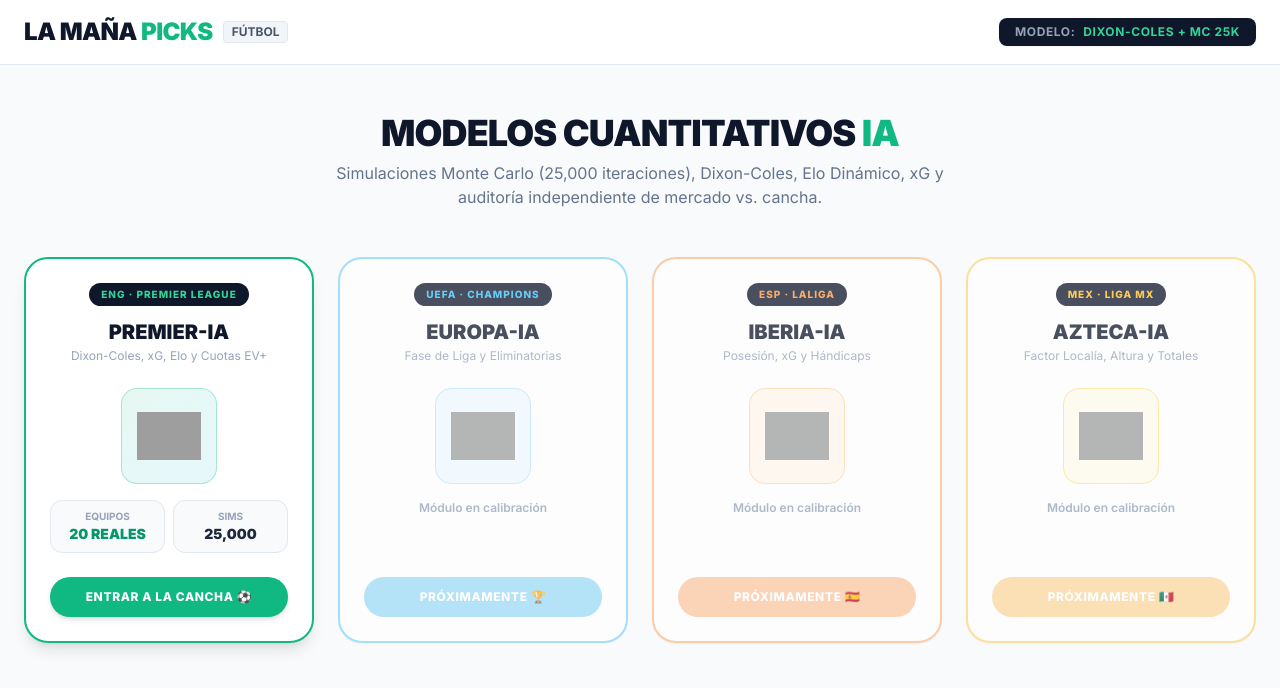
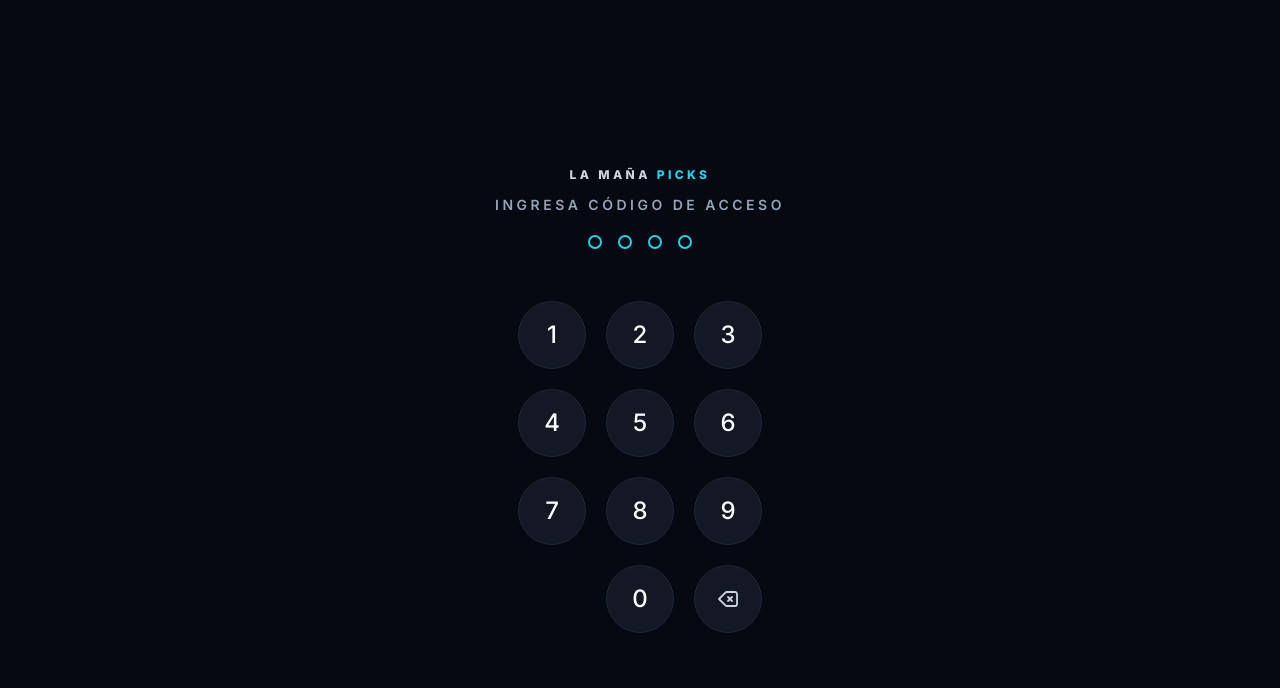
Before and after one commit to STATICXPIKS/La-Mana-Piks-Futbol-Web, a plain HTML site: page index.html in a window 1280 px wide. Drawn offline with nearby package versions, Linux system fonts and the light colour scheme; grey boxes are pictures that could not be loaded.

Commit message:
Update index.html

```diff
--- a/index.html
+++ b/index.html
@@ -11,25 +11,106 @@
     .cyan-glow { box-shadow: 0 0 18px rgba(6, 182, 212, 0.45); }
     .card-dark { background: linear-gradient(180deg, #0b1120 0%, #070b14 100%); border: 1px solid #1e293b; }
     .card-dark:hover { border-color: rgba(6, 182, 212, 0.55); }
+    .pin-btn {
+      width: 68px;
+      height: 68px;
+      border-radius: 9999px;
+      background-color: #131824;
+      border: 1px solid #1f2737;
+      color: #f8fafc;
+      font-size: 1.5rem;
+      font-weight: 500;
+      display: flex;
+      align-items: center;
+      justify-content: center;
+      transition: all 0.15s ease;
+      user-select: none;
+    }
+    .pin-btn:hover {
+      background-color: #1c2436;
+      border-color: rgba(34, 211, 238, 0.5);
+      box-shadow: 0 0 14px rgba(34, 211, 238, 0.25);
+    }
+    .pin-btn:active {
+      transform: scale(0.93);
+      background-color: #22d3ee;
+      color: #050811;
+    }
+    @keyframes shake {
+      0%, 100% { transform: translateX(0); }
+      20%, 60% { transform: translateX(-8px); }
+      40%, 80% { transform: translateX(8px); }
+    }
+    .animate-shake { animation: shake 0.35s ease-in-out; }
   </style>
 </head>
-<body class="bg-slate-50 text-slate-900 min-h-screen transition-colors duration-300" id="appBody">
+<body class="bg-slate-50 text-slate-900 min-h-screen overflow-hidden" id="appBody">
 
-  <!-- ==================== VISTA 1: HUB PRINCIPAL DE LIGAS (ESTILO IMAGEN 5) ==================== -->
+  <!-- ==================== PANTALLA DE ACCESO PIN (7766) ==================== -->
+  <div id="lockScreen" class="fixed inset-0 z-[100] bg-[#060911] flex flex-col items-center justify-center p-6">
+    <div class="text-center mb-6">
+      <div class="text-xs font-extrabold uppercase tracking-[0.28em] text-slate-300">
+        LA MAÑA <span class="text-cyan-400">PICKS</span>
+      </div>
+      <h2 class="text-xs sm:text-sm font-semibold uppercase tracking-[0.25em] text-slate-400 mt-3">
+        INGRESA CÓDIGO DE ACCESO
+      </h2>
+
+      <!-- 4 Círculos Indicadores Cian -->
+      <div id="pinDotsContainer" class="flex items-center justify-center gap-4 mt-5">
+        <span id="dot-0" class="w-3.5 h-3.5 rounded-full border-2 border-cyan-400 transition-all duration-150"></span>
+        <span id="dot-1" class="w-3.5 h-3.5 rounded-full border-2 border-cyan-400 transition-all duration-150"></span>
+        <span id="dot-2" class="w-3.5 h-3.5 rounded-full border-2 border-cyan-400 transition-all duration-150"></span>
+        <span id="dot-3" class="w-3.5 h-3.5 rounded-full border-2 border-cyan-400 transition-all duration-150"></span>
+      </div>
+
+      <p id="pinErrorText" class="h-4 text-[11px] font-bold tracking-wider uppercase text-rose-400 mt-3 opacity-0 transition-opacity">
+        CÓDIGO INCORRECTO
+      </p>
+    </div>
+
+    <!-- Teclado Numérico Circular -->
+    <div class="grid grid-cols-3 gap-4 sm:gap-5">
+      <button type="button" onclick="presionarDigito('1')" class="pin-btn">1</button>
+      <button type="button" onclick="presionarDigito('2')" class="pin-btn">2</button>
+      <button type="button" onclick="presionarDigito('3')" class="pin-btn">3</button>
+
+      <button type="button" onclick="presionarDigito('4')" class="pin-btn">4</button>
+      <button type="button" onclick="presionarDigito('5')" class="pin-btn">5</button>
+      <button type="button" onclick="presionarDigito('6')" class="pin-btn">6</button>
+
+      <button type="button" onclick="presionarDigito('7')" class="pin-btn">7</button>
+      <button type="button" onclick="presionarDigito('8')" class="pin-btn">8</button>
+      <button type="button" onclick="presionarDigito('9')" class="pin-btn">9</button>
+
+      <div></div>
+      <button type="button" onclick="presionarDigito('0')" class="pin-btn">0</button>
+      <button type="button" onclick="borrarDigito()" class="pin-btn" aria-label="Borrar">
+        <svg xmlns="http://www.w3.org/2000/svg" class="w-6 h-6 text-slate-300" fill="none" viewBox="0 0 24 24" stroke="currentColor" stroke-width="1.8">
+          <path stroke-linecap="round" stroke-linejoin="round" d="M12 14l2-2m0 0l2-2m-2 2l-2-2m2 2l2 2M3 12l6.414 6.414a2 2 0 001.414.586H19a2 2 0 002-2V7a2 2 0 00-2-2h-8.172a2 2 0 00-1.414.586L3 12z" />
+        </svg>
+      </button>
+    </div>
+  </div>
+
+  <!-- ==================== VISTA 1: HUB PRINCIPAL DE LIGAS ==================== -->
   <div id="viewHub" class="min-h-screen flex flex-col">
-    <!-- Navbar Blanco Superior -->
     <nav class="bg-white border-b border-slate-200 px-6 py-4 flex items-center justify-between">
       <div class="flex items-center gap-2.5">
         <span class="text-2xl font-black tracking-tight text-slate-900">LA MAÑA <span class="text-emerald-500">PICKS</span></span>
         <span class="text-xs font-bold uppercase px-2 py-0.5 rounded bg-slate-100 text-slate-600 border border-slate-200">FÚTBOL</span>
       </div>
-      <div class="bg-slate-900 text-white px-4 py-1.5 rounded-lg text-xs font-bold tracking-wider flex items-center gap-2 shadow-sm">
-        <span class="text-slate-400">MODELO:</span>
-        <span class="text-emerald-400">DIXON-COLES + MC 25K</span>
+      <div class="flex items-center gap-2">
+        <div class="bg-slate-900 text-white px-4 py-1.5 rounded-lg text-xs font-bold tracking-wider hidden sm:flex items-center gap-2 shadow-sm">
+          <span class="text-slate-400">MODELO:</span>
+          <span class="text-emerald-400">DIXON-COLES + MC 25K</span>
+        </div>
+        <button onclick="bloquearPantalla()" class="px-3 py-1.5 rounded-lg bg-slate-100 hover:bg-slate-200 text-slate-700 text-xs font-bold border border-slate-300 transition">
+          🔒 Bloquear
+        </button>
       </div>
     </nav>
 
-    <!-- Hero Hub Central -->
     <main class="flex-1 max-w-7xl w-full mx-auto px-6 py-12">
       <div class="text-center max-w-2xl mx-auto mb-12">
         <h1 class="text-3xl sm:text-4xl font-black tracking-tight text-slate-900">
@@ -40,10 +121,8 @@
         </p>
       </div>
 
-      <!-- Grid de Tarjetas de Ligas -->
       <div class="grid grid-cols-1 sm:grid-cols-2 lg:grid-cols-4 gap-6">
-
-        <!-- TARJETA ACTIVA: PREMIER LEAGUE -->
+        <!-- PREMIER LEAGUE -->
         <div class="bg-white rounded-3xl border-2 border-emerald-500 p-6 shadow-lg flex flex-col justify-between transition hover:-translate-y-1">
           <div>
             <div class="flex justify-center">
@@ -54,7 +133,6 @@
             <h2 class="text-center text-xl font-black text-slate-900 mt-3">PREMIER-IA</h2>
             <p class="text-center text-xs text-slate-400 mt-0.5">Dixon-Coles, xG, Elo y Cuotas EV+</p>
 
-            <!-- Escudo / Visual Central -->
             <div class="my-6 flex flex-col items-center justify-center">
               <div class="w-24 h-24 rounded-2xl bg-gradient-to-br from-emerald-500/10 to-cyan-500/10 border border-emerald-500/30 flex items-center justify-center p-3">
                 <img src="https://a.espncdn.com/i/leaguelogos/soccer/500/23.png" alt="Premier League" class="w-16 h-16 object-contain" />
@@ -77,7 +155,7 @@
           </button>
         </div>
 
-        <!-- TARJETA PRÓXIMAMENTE 1: CHAMPIONS LEAGUE -->
+        <!-- CHAMPIONS LEAGUE -->
         <div class="bg-white rounded-3xl border-2 border-sky-400/60 p-6 shadow-sm flex flex-col justify-between opacity-75">
           <div>
             <div class="flex justify-center">
@@ -99,7 +177,7 @@
           </button>
         </div>
 
-        <!-- TARJETA PRÓXIMAMENTE 2: LALIGA -->
+        <!-- LALIGA -->
         <div class="bg-white rounded-3xl border-2 border-orange-400/60 p-6 shadow-sm flex flex-col justify-between opacity-75">
           <div>
             <div class="flex justify-center">
@@ -121,7 +199,7 @@
           </button>
         </div>
 
-        <!-- TARJETA PRÓXIMAMENTE 3: LIGA MX -->
+        <!-- LIGA MX -->
         <div class="bg-white rounded-3xl border-2 border-amber-400/60 p-6 shadow-sm flex flex-col justify-between opacity-75">
           <div>
             <div class="flex justify-center">
@@ -142,15 +220,12 @@
             PRÓXIMAMENTE 🇲🇽
           </button>
         </div>
-
       </div>
     </main>
   </div>
 
-  <!-- ==================== VISTA 2: DASHBOARD INTERNO PREMIER LEAGUE (ESTILO IMÁGENES 1, 2, 3, 4 Y 6) ==================== -->
+  <!-- ==================== VISTA 2: DASHBOARD INTERNO PREMIER LEAGUE ==================== -->
   <div id="viewLeague" class="hidden min-h-screen bg-[#050811] text-slate-100 pb-16">
-
-    <!-- Barra Superior -->
     <div class="border-b border-slate-800/80 bg-[#070b14]/90 backdrop-blur sticky top-0 z-40">
       <div class="max-w-7xl mx-auto px-4 py-3.5 flex flex-wrap items-center justify-between gap-4">
         <div class="flex items-center gap-3">
@@ -163,7 +238,6 @@
           </div>
         </div>
 
-        <!-- Menú Pill de 4 Pestañas (Estilo exacto Imagen 1-4) -->
         <div class="inline-flex items-center bg-[#0b1120] border border-slate-800 rounded-full p-1 gap-1">
           <button onclick="cambiarTab('partidos')" id="tabBtn-partidos" class="px-4 py-1.5 rounded-full text-xs font-bold tracking-wider uppercase transition bg-cyan-400 text-slate-950 cyan-glow">
             PARTIDOS
@@ -182,19 +256,15 @@
     </div>
 
     <div class="max-w-7xl mx-auto px-4 pt-6">
-
-      <!-- Loader -->
       <div id="leagueLoader" class="text-center py-20">
         <div class="inline-block w-10 h-10 border-4 border-cyan-400 border-t-transparent rounded-full animate-spin mb-3"></div>
         <p class="text-cyan-300 text-sm font-semibold tracking-wide">Sincronizando datos reales de Premier League (Dixon-Coles, Cuotas, Tabla y RSS)...</p>
       </div>
 
-      <!-- ==================== PESTAÑA 1: PARTIDOS (ESTILO IMAGEN 1) ==================== -->
+      <!-- PESTAÑA 1: PARTIDOS -->
       <div id="tab-partidos" class="hidden space-y-6">
-        <!-- Pills de Fechas -->
         <div id="fechasPills" class="flex flex-wrap items-center gap-2"></div>
 
-        <!-- Ranking del Día · Mejores Picks -->
         <div class="card-dark rounded-2xl p-5">
           <div class="text-xs font-extrabold uppercase tracking-widest text-cyan-400 mb-4">
             RANKING DEL DÍA · MEJORES PICKS (ANÁLISIS DEPORTIVO PURO)
@@ -202,13 +272,11 @@
           <div id="rankingDiaList" class="divide-y divide-slate-800/70"></div>
         </div>
 
-        <!-- Grid de Tarjetas de Partidos -->
         <div id="partidosGrid" class="grid grid-cols-1 md:grid-cols-2 lg:grid-cols-3 gap-5"></div>
       </div>
 
-      <!-- ==================== PESTAÑA 2: SIMULADOR (ESTILO IMÁGENES 2 Y 6) ==================== -->
+      <!-- PESTAÑA 2: SIMULADOR -->
       <div id="tab-simulador" class="hidden space-y-6">
-        <!-- Selectores Local y Visitante -->
         <div class="card-dark rounded-2xl p-5">
           <div class="grid grid-cols-1 md:grid-cols-11 gap-4 items-end">
             <div class="md:col-span-5">
@@ -222,7 +290,6 @@
             </div>
           </div>
 
-          <!-- Banner Oscuro con Escudos Reales Enfrentados (Estilo Imagen 6) -->
           <div class="mt-5 bg-[#03050a] border border-slate-800/90 rounded-2xl py-7 px-4 flex flex-col sm:flex-row items-center justify-around gap-6">
             <div class="flex flex-col items-center text-center">
               <img id="simEscudoLocal" src="" alt="Local" class="w-20 h-20 object-contain drop-shadow-[0_0_15px_rgba(34,211,238,0.35)]" />
@@ -243,11 +310,10 @@
           </div>
         </div>
 
-        <!-- Resultado de Simulación -->
         <div id="simResultadoContainer"></div>
       </div>
 
-      <!-- ==================== PESTAÑA 3: NOTICIAS Y BAJAS (ESTILO IMAGEN 3) ==================== -->
+      <!-- PESTAÑA 3: NOTICIAS -->
       <div id="tab-noticias" class="hidden">
         <div class="card-dark rounded-2xl p-5">
           <div class="flex flex-col sm:flex-row sm:items-center justify-between gap-2 pb-4 border-b border-slate-800">
@@ -260,7 +326,7 @@
         </div>
       </div>
 
-      <!-- ==================== PESTAÑA 4: EQUIPOS / TABLA (ESTILO IMAGEN 4) ==================== -->
+      <!-- PESTAÑA 4: EQUIPOS -->
       <div id="tab-equipos" class="hidden">
         <div class="card-dark rounded-2xl overflow-hidden">
           <div class="overflow-x-auto">
@@ -284,11 +350,10 @@
           </div>
         </div>
       </div>
-
     </div>
   </div>
 
-  <!-- ==================== MODAL DETALLE COMPLETO (LOS 2 ANÁLISIS SEPARADOS) ==================== -->
+  <!-- MODAL DETALLE -->
   <div id="modalDetalle" class="hidden fixed inset-0 z-50 bg-black/80 backdrop-blur-sm flex items-center justify-center p-4 overflow-y-auto">
     <div class="bg-[#090e1a] border border-cyan-500/40 rounded-2xl max-w-5xl w-full max-h-[90vh] overflow-y-auto p-6 space-y-6 shadow-2xl">
       <div class="flex items-center justify-between border-b border-slate-800 pb-4">
@@ -302,7 +367,71 @@
   <script>
     const API_BASE = "https://la-mana-piks-futbol.onrender.com";
 
-    // Diccionario de escudos reales oficiales (ESPN CDN) de los 20 equipos actuales
+    // ================= TECLADO PIN (7766) SIN PERSISTENCIA =================
+    const PIN_CORRECTO = "7766"; // <-- Cambia aquí el PIN cuando quieras
+    let pinActual = "";
+
+    function actualizarCirculosPin() {
+      for (let i = 0; i < 4; i++) {
+        const dot = document.getElementById(`dot-${i}`);
+        if (i < pinActual.length) {
+          dot.classList.add("bg-cyan-400", "cyan-glow");
+        } else {
+          dot.classList.remove("bg-cyan-400", "cyan-glow");
+        }
+      }
+    }
+
+    function presionarDigito(num) {
+      if (pinActual.length >= 4) return;
+      document.getElementById("pinErrorText").classList.add("opacity-0");
+      pinActual += num;
+      actualizarCirculosPin();
+
+      if (pinActual.length === 4) {
+        if (pinActual === PIN_CORRECTO) {
+          setTimeout(() => {
+            document.getElementById("lockScreen").classList.add("hidden");
+            document.getElementById("appBody").classList.remove("overflow-hidden");
+            pinActual = "";
+            actualizarCirculosPin();
+          }, 150);
+        } else {
+          const dots = document.getElementById("pinDotsContainer");
+          const err = document.getElementById("pinErrorText");
+          dots.classList.add("animate-shake");
+          err.classList.remove("opacity-0");
+          setTimeout(() => {
+            dots.classList.remove("animate-shake");
+            pinActual = "";
+            actualizarCirculosPin();
+          }, 420);
+        }
+      }
+    }
+
+    function borrarDigito() {
+      if (pinActual.length > 0) {
+        pinActual = pinActual.slice(0, -1);
+        actualizarCirculosPin();
+      }
+    }
+
+    function bloquearPantalla() {
+      pinActual = "";
+      actualizarCirculosPin();
+      document.getElementById("lockScreen").classList.remove("hidden");
+      document.getElementById("appBody").classList.add("overflow-hidden");
+    }
+
+    // Permitir también teclear los números con el teclado físico
+    document.addEventListener("keydown", (e) => {
+      if (document.getElementById("lockScreen").classList.contains("hidden")) return;
+      if (e.key >= "0" && e.key <= "9") presionarDigito(e.key);
+      if (e.key === "Backspace") borrarDigito();
+    });
+
+    // ================= DICCIONARIO DE ESCUDOS Y LÓGICA APP =================
     const ESCUDOS_PL = {
       "Arsenal": { nombre: "Arsenal", abbr: "ARS", logo: "https://a.espncdn.com/i/teamlogos/soccer/500/359.png" },
       "Aston Villa": { nombre: "Aston Villa", abbr: "AVL", logo: "https://a.espncdn.com/i/teamlogos/soccer/500/362.png" },
@@ -411,7 +540,6 @@
       return `
         <div class="card-dark rounded-2xl p-5 flex flex-col justify-between transition">
           <div>
-            <!-- Encabezado con Escudos y Abreviaturas (Estilo Imagen 1) -->
             <div class="flex items-center justify-between">
               <div class="flex items-center gap-2.5">
                 <img src="${loc.logo}" alt="${loc.abbr}" class="w-9 h-9 object-contain" />
@@ -432,13 +560,11 @@
               </div>
             </div>
 
-            <!-- Hora y Proyección xG -->
             <div class="flex items-center justify-between text-xs text-slate-400 mt-4">
               <span>${hora}</span>
               <span>Proy xG <strong class="text-slate-200">${elo.xg_proyectado_local}–${elo.xg_proyectado_visitante}</strong></span>
             </div>
 
-            <!-- Caja Pick Principal -->
             <div class="mt-3 bg-cyan-950/30 border border-cyan-500/40 rounded-xl p-3.5">
               <div class="text-[10px] font-extrabold uppercase tracking-wider text-cyan-400">PICK DEPORTIVO</div>
               <div class="flex items-center justify-between mt-1">
@@ -511,7 +637,6 @@
 
       return `
         <div class="grid grid-cols-1 lg:grid-cols-12 gap-6">
-          <!-- BLOQUE 1: MERCADO -->
           <div class="lg:col-span-5 bg-[#060913] border border-slate-800 rounded-2xl p-5 space-y-4">
             <div class="flex items-center justify-between">
               <span class="text-xs font-extrabold uppercase tracking-wider text-amber-400">1. ANÁLISIS DEL MERCADO (CUOTAS)</span>
@@ -524,7 +649,6 @@
             </div>
           </div>
 
-          <!-- BLOQUE 2: DEPORTIVO Y EXTRA-CANCHA -->
           <div class="lg:col-span-7 bg-[#060913] border border-slate-800 rounded-2xl p-5 space-y-4">
             <div class="flex items-center justify-between">
               <span class="text-xs font-extrabold uppercase tracking-wider text-cyan-400">2. ANÁLISIS DEPORTIVO Y EXTRA-CANCHA</span>
@@ -573,7 +697,6 @@
               <div class="flex flex-wrap gap-1.5">${marcadoresHtml}</div>
             </div>
 
-            <!-- Tabla y Presión -->
             <div class="grid grid-cols-1 sm:grid-cols-2 gap-3 text-xs bg-slate-900/60 p-3 rounded-xl border border-slate-800">
               <div>
                 <span class="text-slate-400">Posición Local:</span> <strong class="text-white">#${tabla.local?.posicion_actual || "-"} (${tabla.local?.puntos || 0} pts)</strong>
@@ -585,7 +708,6 @@
               </div>
             </div>
 
-            <!-- Estadísticas Últimos 10 y Temporada -->
             <div class="grid grid-cols-1 sm:grid-cols-2 gap-3 text-xs bg-slate-900/60 p-3 rounded-xl border border-slate-800">
               <div class="space-y-1">
                 <div class="font-bold text-cyan-400">Local · Forma y Tiros</div>
@@ -603,7 +725,6 @@
               </div>
             </div>
 
-            <!-- Táctica y Extra-Cancha -->
             <div class="bg-slate-900/60 p-3 rounded-xl border border-slate-800 text-xs space-y-1">
               <div class="font-bold text-cyan-400">Neutralización Táctica (Índice: ${tact?.indice_neutralizacion_mutua || 0})</div>
               <div><strong>Local:</strong> ${tact?.perfil_tactico_local?.estilo_detectado || "-"}</div>
@@ -675,7 +796,6 @@
         jornadaCache = dataJornada.partidos || [];
         ligaInfoCache = dataLiga;
 
-        // 1. Renderizar Pestaña Partidos
         const fechasDiv = document.getElementById("fechasPills");
         const rankDiv = document.getElementById("rankingDiaList");
         const gridDiv = document.getElementById("partidosGrid");
@@ -706,7 +826,6 @@
 
         gridDiv.innerHTML = jornadaCache.map((m, i) => renderCardPartidoCompacta(m, i)).join("");
 
-        // 2. Renderizar Pestaña Noticias (Estilo Imagen 3)
         const newsDiv = document.getElementById("noticiasListContainer");
         const allNews = dataLiga.noticias_liga || [];
         newsDiv.innerHTML = allNews.map(n => `
@@ -726,7 +845,6 @@
           </div>
         `).join("") || `<div class="text-xs text-slate-500 py-4">Sin noticias recientes disponibles.</div>`;
 
-        // 3. Renderizar Pestaña Equipos / Tabla (Estilo Imagen 4)
         const tbody = document.getElementById("tablaEquiposBody");
         const tabla = dataLiga.tabla_posiciones || [];
         tbody.innerHTML = tabla.map(t => `
```
